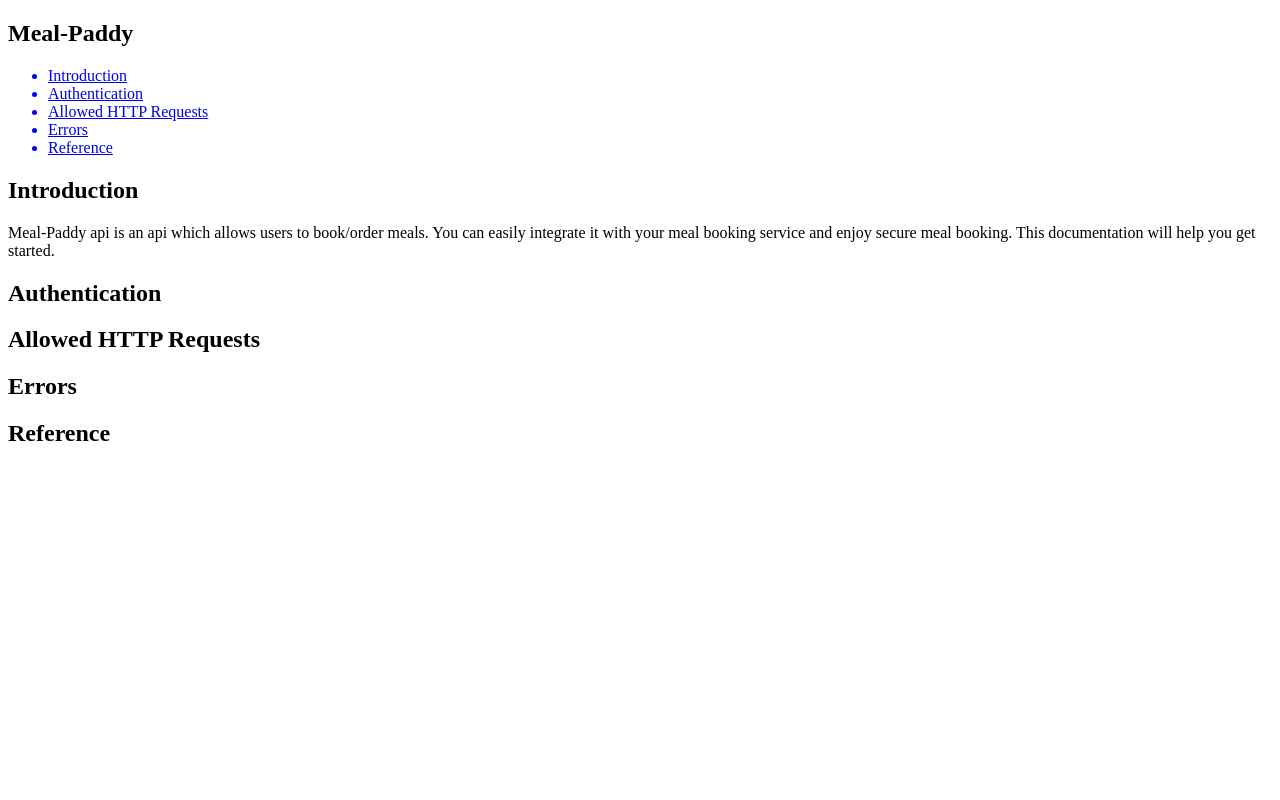
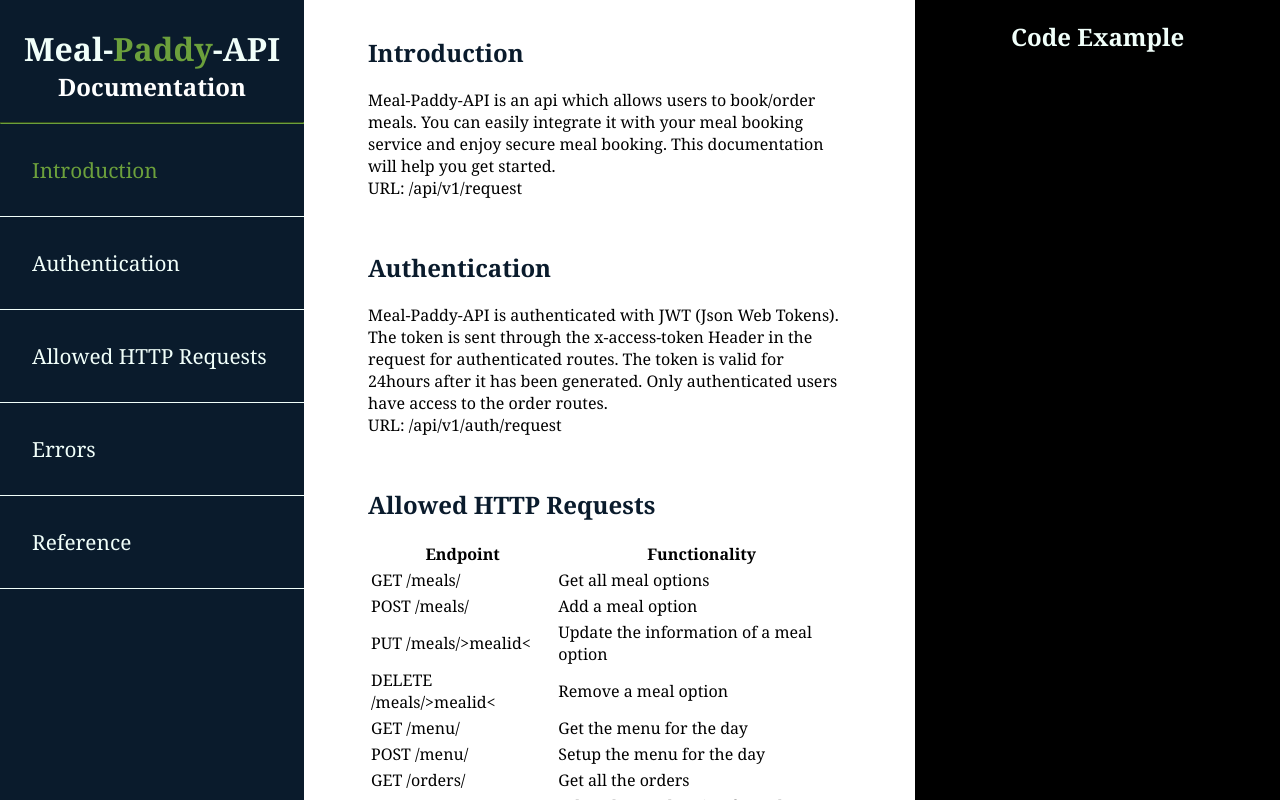
Before and after one commit to Nerocodes/book-a-meal, a plain HTML site: page src/docs.html in a window 1280 px wide. Drawn offline with Linux system fonts and the light colour scheme.

Commit message:
feature: added documentation css

```diff
--- /dev/null
+++ b/src/css/docs.css
@@ -0,0 +1,90 @@
+body{
+    margin: 0;
+    font-family: Cambria, Cochin, Georgia, Times, 'Times New Roman', serif;
+}
+
+a{
+    text-decoration: none;
+    color: #f1fffa;
+}
+
+.light-color{
+    color: #f1fffa;
+}
+
+main {
+    display: flex;
+}
+
+nav {
+    height: 100vh;
+    width: 25%;
+    background-color: #0a1b2c;
+    color: #ffffff;
+    text-align: left;
+}
+
+nav h1 {
+    color: #6ca03c;
+    text-align: center;
+    font-size: 2rem;
+    margin-bottom: 0rem;
+}
+
+nav h2{
+    text-align: center;
+    margin-top: 0rem;
+}
+
+nav hr{
+    border-color: #6ca03c;
+    margin-bottom: 0rem;
+}
+
+nav ul{
+    list-style: none;
+    padding: 0rem;
+    margin-top: 0rem;
+}
+
+nav ul li{
+    padding: 2rem;
+    font-size: 1.3rem;
+    border-bottom: 1px solid #f1fffa;
+}
+
+nav ul li:hover{
+    transition: 0.5s;
+    color: #6ca03c;
+    border-bottom-color: #6ca03c;
+}
+
+nav ul a.active{
+    color: #6ca03c;
+}
+
+section{
+    height: 100vh;
+    width: 45%;
+    overflow-y: scroll;
+    padding: 0rem 2rem;
+}
+
+section div{
+    width: 30rem;
+    padding: 1rem 2rem 0rem;
+}
+
+.title{
+    color: #0a1b2c;
+}
+
+aside{
+    background: #000000;
+    width: 30%;
+    color: #f1fffa;
+}
+
+aside h2{
+    text-align: center;
+}
--- a/src/docs.html
+++ b/src/docs.html
@@ -5,33 +5,90 @@
     <meta name="viewport" content="width=device-width, initial-scale=1.0">
     <meta http-equiv="X-UA-Compatible" content="ie=edge">
     <title>Meal-Paddy Documentation</title>
+    <link rel="stylesheet" href="css/docs.css">
 </head>
 <body>
     <main>
         <nav>
-            <h1>Meal-Paddy</h1>
+            <a href="index.html"><h1><span class="light-color"> Meal-</span>Paddy<span class="light-color">-API</span></h1></a>
+            <h2>Documentation</h2>
+            <hr>
             <ul>
-                <a href="#introduction"><li>Introduction</li></a>
-                <a href="#"><li>Authentication</li></a>
-                <a href="#"><li>Allowed HTTP Requests</li></a>
-                <a href="#"><li>Errors</li></a>
-                <a href="#"><li>Reference</li></a>
+                <a href="#introduction" class="active"><li>Introduction</li></a>
+                <a href="#authentication"><li>Authentication</li></a>
+                <a href="#http"><li>Allowed HTTP Requests</li></a>
+                <a href="#errors"><li>Errors</li></a>
+                <a href="#reference"><li>Reference</li></a>
             </ul>
         </nav>
         <section>
             <div id="introduction">
                 <h2 class="title">Introduction</h2>
                 <p>
-                    Meal-Paddy api is an api which allows users to book/order meals.
+                    Meal-Paddy-API is an api which allows users to book/order meals.
                     You can easily integrate it with your meal booking service and enjoy secure
-                    meal booking. This documentation will help you get started.
+                    meal booking. This documentation will help you get started. <br>
+                    URL: /api/v1/request
                 </p>
             </div>
             <div id="authentication">
                     <h2 class="title">Authentication</h2>
+                    <p>
+                        Meal-Paddy-API is authenticated with JWT (Json Web Tokens).
+                        The token is sent through the x-access-token Header in the request for
+                        authenticated routes. The token is valid for 24hours after it has been generated.
+                        Only authenticated users have access to the order routes. <br>
+                        URL: /api/v1/auth/request
+                    </p>
             </div>
             <div id="http">
                     <h2 class="title">Allowed HTTP Requests</h2>
+                    <table>
+                        <thead>
+                            <tr>
+                                <th>Endpoint</th>
+                                <th>Functionality</th>
+                            </tr>
+                        </thead>
+                        <tbody>
+                            <tr>
+                                <td>GET /meals/</td>
+                                <td>Get all meal options</td>
+                            </tr>
+                            <tr>
+                                <td>POST /meals/</td>
+                                <td>Add a meal option</td>
+                            </tr>
+                            <tr>
+                                <td>PUT /meals/>mealid<</td>
+                                <td>Update the information of a meal option</td>
+                            </tr>
+                            <tr>
+                                <td>DELETE /meals/>mealid<</td>
+                                <td>Remove a meal option</td>
+                            </tr>
+                            <tr>
+                                <td>GET /menu/</td>
+                                <td>Get the menu for the day</td>
+                            </tr>
+                            <tr>
+                                <td>POST /menu/</td>
+                                <td>Setup the menu for the day</td>
+                            </tr>
+                            <tr>
+                                <td>GET /orders/</td>
+                                <td>Get all the orders</td>
+                            </tr>
+                            <tr>
+                                <td>POST /orders/</td>
+                                <td>Select the meal option from the menu</td>
+                            </tr>
+                            <tr>
+                                <td>PUT /orders/</td>
+                                <td>Modify an order</td>
+                            </tr>
+                        </tbody>
+                    </table>
             </div>
             <div id="errors">
                     <h2 class="title">Errors</h2>
@@ -40,6 +97,9 @@
                     <h2 class="title">Reference</h2>
             </div>
         </section>
+        <aside>
+            <h2>Code Example</h2>
+        </aside>
     </main>
 </body>
 </html>
```
